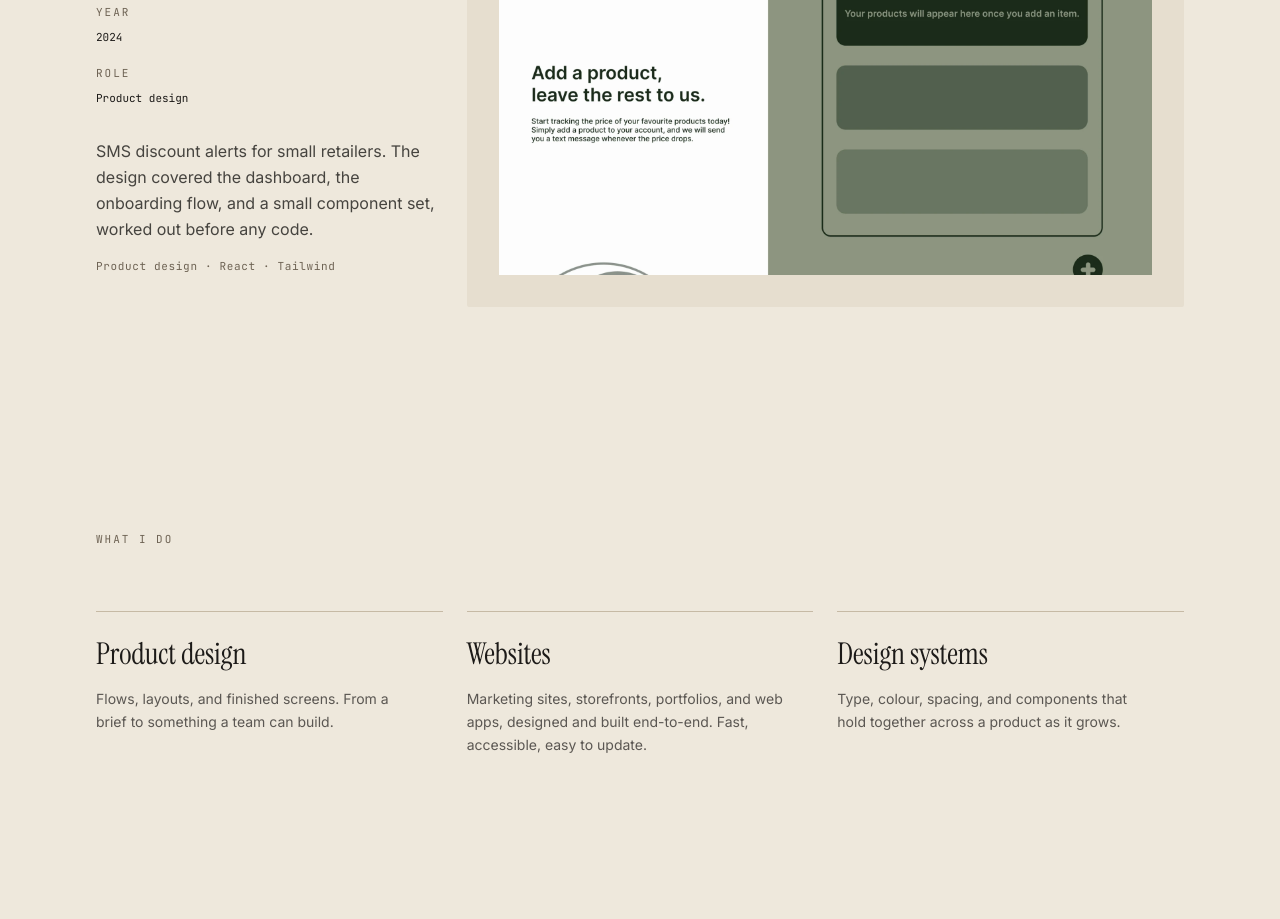
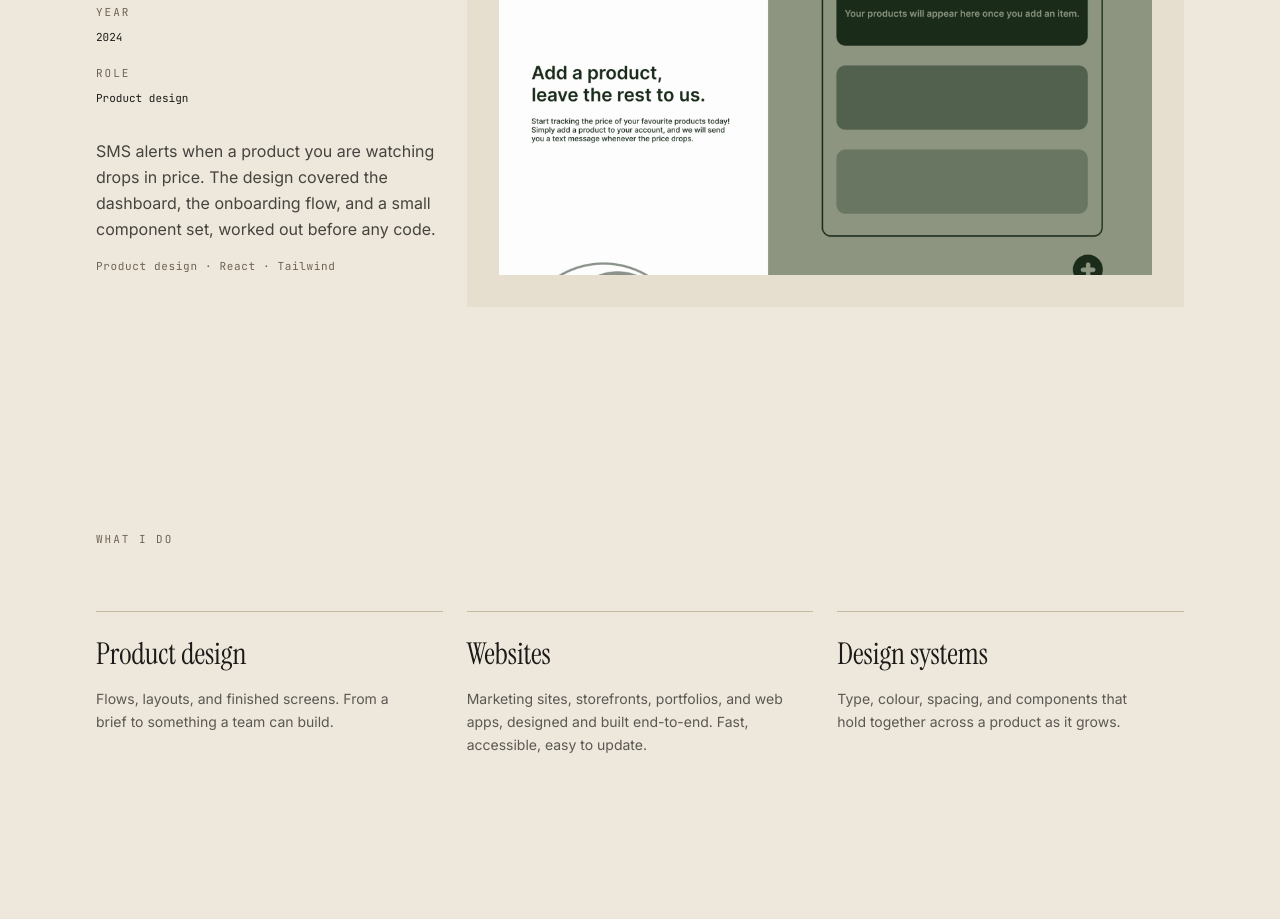
Before and after one commit to tran28/portfolio, a React (Create React App) app: page /design in a window 1280 px wide. Shown: the part 2100-3019 px from the top of the page. Built offline with nearby package versions, Linux system fonts and the light colour scheme.

Commit message:
Design page: no•tif is price-drop alerts for anyone

```diff
--- a/src/content/design.js
+++ b/src/content/design.js
@@ -52,7 +52,7 @@ export const design = {
       year: '2024',
       role: 'Product design',
       summary:
-        'SMS discount alerts for small retailers. The design covered the dashboard, the onboarding flow, and a small component set, worked out before any code.',
+        'SMS alerts when a product you are watching drops in price. The design covered the dashboard, the onboarding flow, and a small component set, worked out before any code.',
       image: '/design/notif.png',
       href: 'https://www.figma.com/file/ynjeCPct7udkLBg1YJBxmu/NotifProject?type=design&node-id=0-1&mode=design',
       tags: ['Product design', 'React', 'Tailwind'],
```
